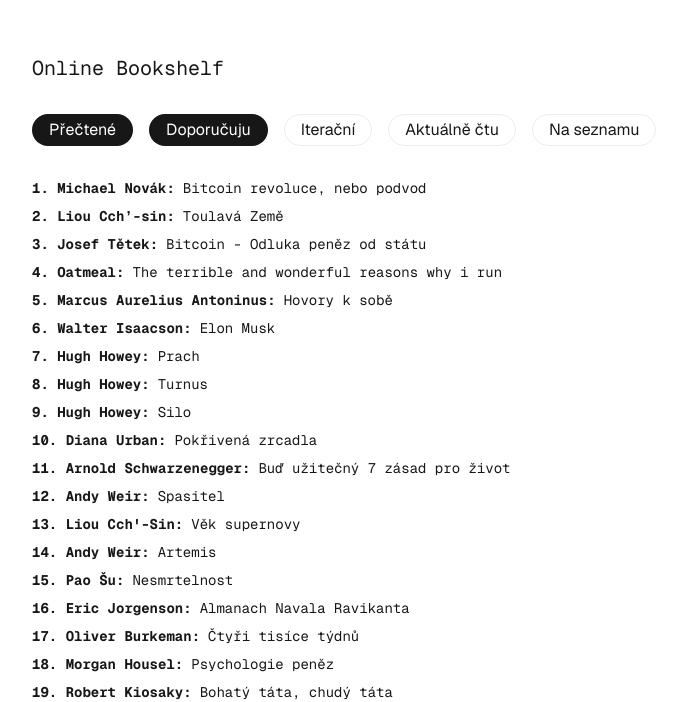
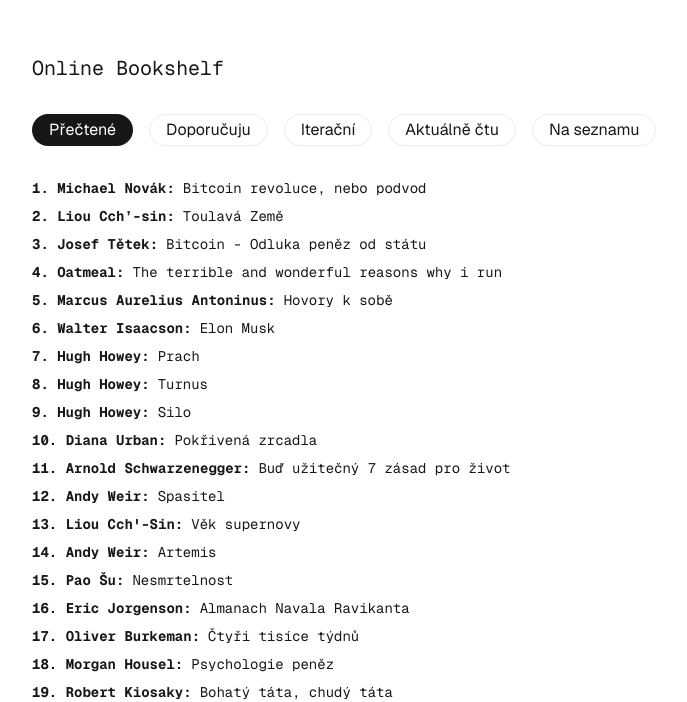
Before and after one commit to 3n0wd3n/OnlineBookshelf, a Next.js app in the folder online-bookshelf/: page / in a window 1280 px wide. Shown: the part 106-808 px from the top of the page, without its empty margins (208-895 px from the left). Built offline with nearby package versions, Linux system fonts and the light colour scheme.

Commit message:
Update page.js

```diff
--- a/online-bookshelf/src/app/page.js
+++ b/online-bookshelf/src/app/page.js
@@ -25,7 +25,7 @@ export default function Home() {
           </span>
           <span
             onClick={() => handleFilterChange("recommended")}
-            className={clsx('active:border-gray-500 cursor-pointer rounded-full border border-solid',  filter === "all" ? "border-transparent transition-colors flex items-center justify-center bg-foreground text-background gap-2 hover:bg-[#383838] dark:hover:bg-[#ccc] text-sm sm:text-base h-10 sm:h-8 px-4 sm:px-4 w-full sm:w-auto" : "border-black/[.08] dark:border-white/[.145] transition-colors flex items-center justify-center hover:bg-[#f2f2f2] dark:hover:bg-[#1a1a1a] hover:border-transparent text-sm sm:text-base h-10 sm:h-8 px-4 sm:px-4 w-full sm:w-auto")}
+            className={clsx('active:border-gray-500 cursor-pointer rounded-full border border-solid',  filter === "recommended" ? "border-transparent transition-colors flex items-center justify-center bg-foreground text-background gap-2 hover:bg-[#383838] dark:hover:bg-[#ccc] text-sm sm:text-base h-10 sm:h-8 px-4 sm:px-4 w-full sm:w-auto" : "border-black/[.08] dark:border-white/[.145] transition-colors flex items-center justify-center hover:bg-[#f2f2f2] dark:hover:bg-[#1a1a1a] hover:border-transparent text-sm sm:text-base h-10 sm:h-8 px-4 sm:px-4 w-full sm:w-auto")}
           >
             Doporučuju
           </span>
```
